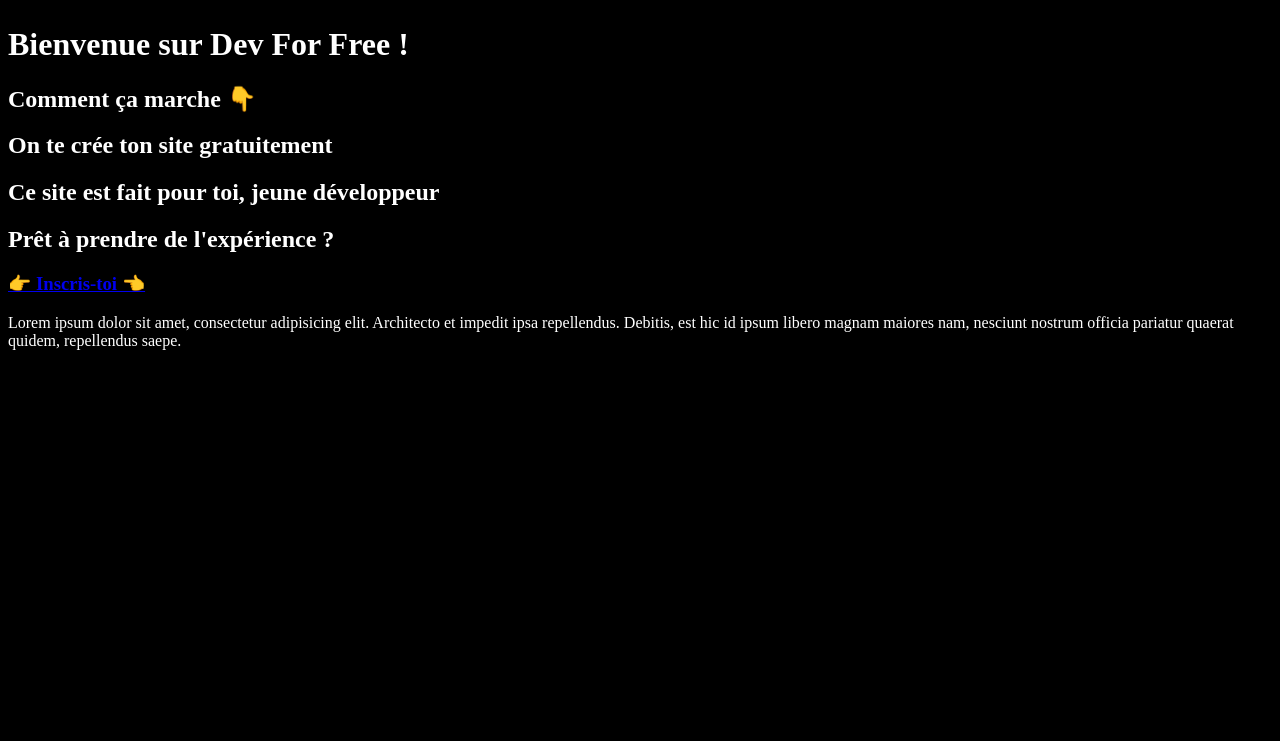
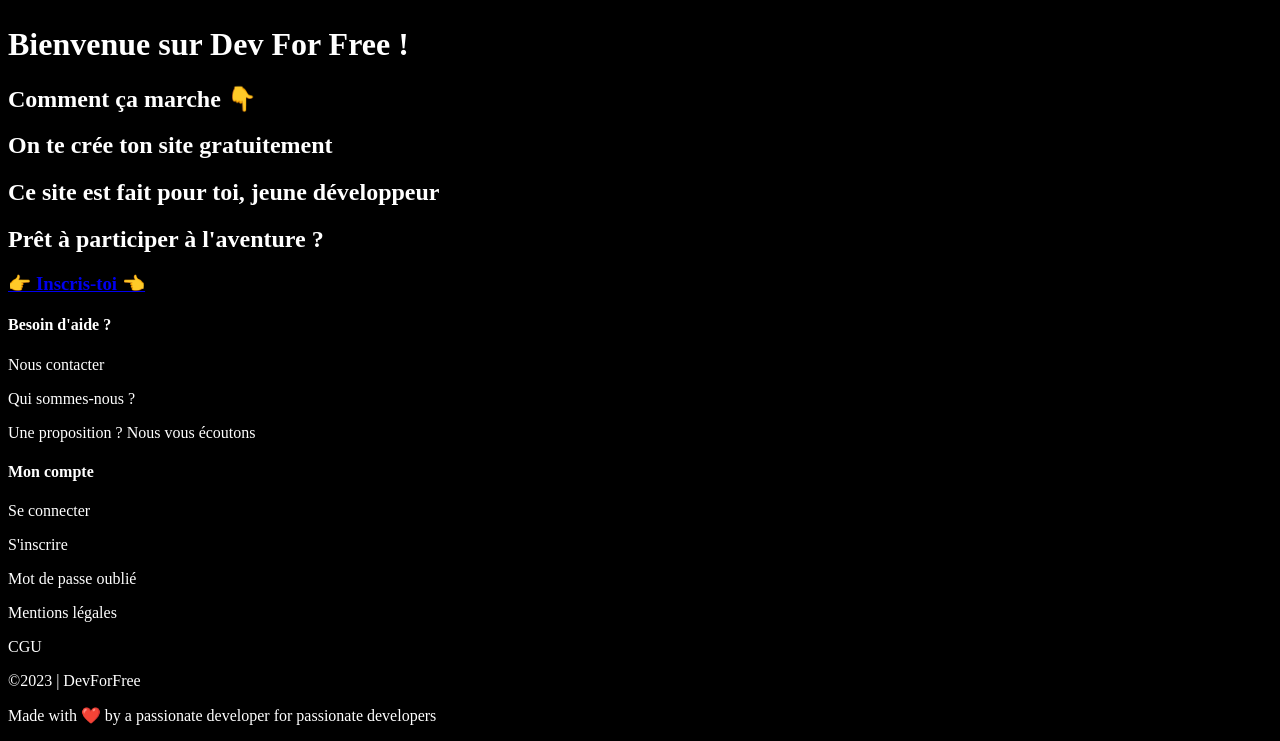
Before and after one commit to Arnaud-Rigourd/src, a Django app: page / in a window 1280 px wide. Shown: the part 3326-4067 px from the top of the page. Before the commit the page ends 3676 px from the top, so only its background shows below. Run offline with Django 3.2, Linux system fonts and the light colour scheme; data that the repository does not hold is empty; style sheets or scripts are compiled from the project's sources; some web fonts are replaced.

Commit message:
Add footer prototype

```diff
--- a/interfacemanager/templates/interfacemanager/index.html
+++ b/interfacemanager/templates/interfacemanager/index.html
@@ -73,7 +73,7 @@
             </section>
 
             <div class="suscribe flex-column flex-center">
-                <h2>Prêt à prendre de l'expérience ?</h2>
+                <h2>Prêt à participer à l'aventure ?</h2>
                 <div class="btnContainer">
                     <div class="trace"></div>
                     <div class="trace"></div>
@@ -87,7 +87,28 @@
     </main>
 
     <footer>
-        <p>Lorem ipsum dolor sit amet, consectetur adipisicing elit. Architecto et impedit ipsa repellendus. Debitis, est hic id ipsum libero magnam maiores nam, nesciunt nostrum officia pariatur quaerat quidem, repellendus saepe.</p>
+        <section class="body-footer">
+            <div class="contact">
+                <h4 class="footer-title">Besoin d'aide ?</h4>
+                <p class="footer-pg">Nous contacter</p>
+                <p class="footer-pg">Qui sommes-nous ?</p>
+                <p class="footer-pg">Une proposition ? Nous vous écoutons</p>
+            </div>
+            <div class="account">
+                <h4 class="footer-title">Mon compte</h4>
+                <p class="footer-pg">Se connecter</p>
+                <p class="footer-pg">S'inscrire</p>
+                <p class="footer-pg">Mot de passe oublié</p>
+            </div>
+            <div class="CGU">
+                <p class="footer-pg">Mentions légales</p>
+                <p class="footer-pg">CGU</p>
+            </div>
+        </section>
+        <section class="footer-footer">
+            <p class="small">©2023 | DevForFree</p>
+            <p class="small">Made with ❤️ by a passionate developer for passionate developers</p>
+        </section>
     </footer>
 </div>
 {% endblock %}
--- a/static/css/interfacemanager/header.css
+++ b/static/css/interfacemanager/header.css
@@ -124,8 +124,4 @@ header .main-title {
   width: 100vw;
 }
 
-main {
-  background-color: #FFFBFF;
-}
-
 /*# sourceMappingURL=header.css.map */
--- a/static/css/interfacemanager/header.scss
+++ b/static/css/interfacemanager/header.scss
@@ -147,7 +147,3 @@ header {
   scroll-behavior: smooth;
   width: 100vw;
 }
-
-main {
-  background-color: $lighter;
-}
--- a/static/css/interfacemanager/navbar.css
+++ b/static/css/interfacemanager/navbar.css
@@ -2,6 +2,7 @@ nav {
   position: fixed;
   animation: fadeIn ease 3s forwards;
   background-color: rgba(0, 0, 0, 0.43);
+  box-shadow: 5px 0 10px rgba(0, 0, 0, 0.1490196078);
   display: flex;
   justify-content: space-between;
   opacity: 0;
--- a/static/css/interfacemanager/navbar.scss
+++ b/static/css/interfacemanager/navbar.scss
@@ -5,6 +5,7 @@ nav {
   position: fixed;
   animation: fadeIn ease 3s forwards;
   background-color: rgb(0 0 0 / 43%);
+  box-shadow: 5px 0 10px #00000026;
   display: flex;
   justify-content: space-between;
   opacity: 0;
```
Also changed, not shown: static/css/interfacemanager/footer.css (+26 -1 lines), static/css/interfacemanager/footer.scss (+30 -3 lines), static/css/setup.css (+6 -1 lines), static/css/setup.scss (+6 -1 lines), 4 other files.
